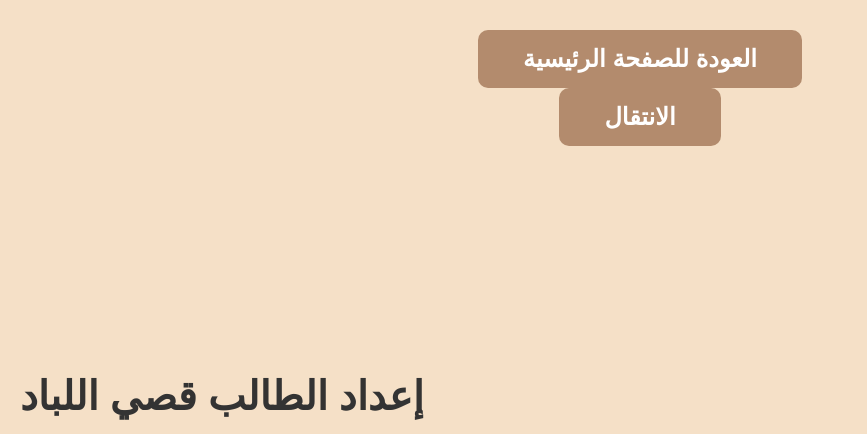
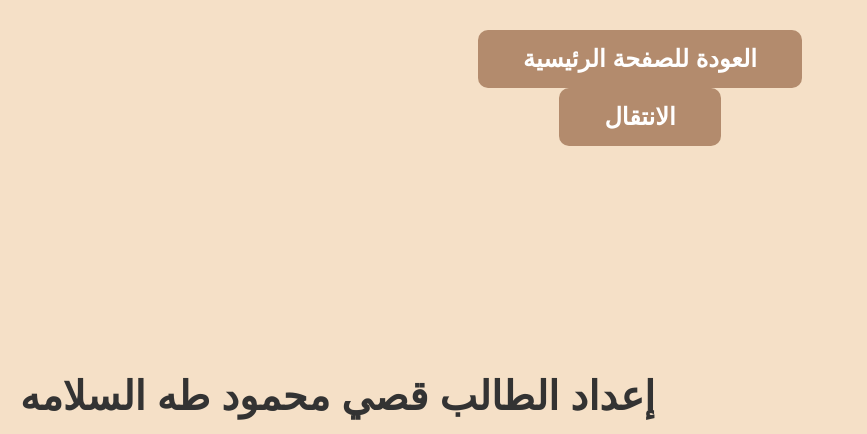
Before and after one commit to alomarir47-debug/welcometojordan-qusai, a plain HTML site: page end-page.html in a window 1280 px wide. Shown: the part 366-800 px from the top of the page, without its empty margins (0-867 px from the left). Drawn offline with Linux system fonts and the light colour scheme.

Commit message:
Add files via upload
Signed-off-by: alomarir47-debug <alomarir47@gmail.com>

```diff
--- a/end-page.html
+++ b/end-page.html
@@ -68,7 +68,7 @@
 <button class="end-btn" onclick="location.href='login.html'">الانتقال</button>
 
 <!-- نص الإعداد أسفل الصفحة على اليسار -->
-<div class="footer-credit" id="footerCredit">إعداد الطالب قصي اللباد</div>
+<div class="footer-credit" id="footerCredit">إعداد الطالب قصي محمود طه السلامه</div>
 
 <script>
     // حركة كلمة "شكراً لمشاهدتكم" مثل باقي الصفحات
```
